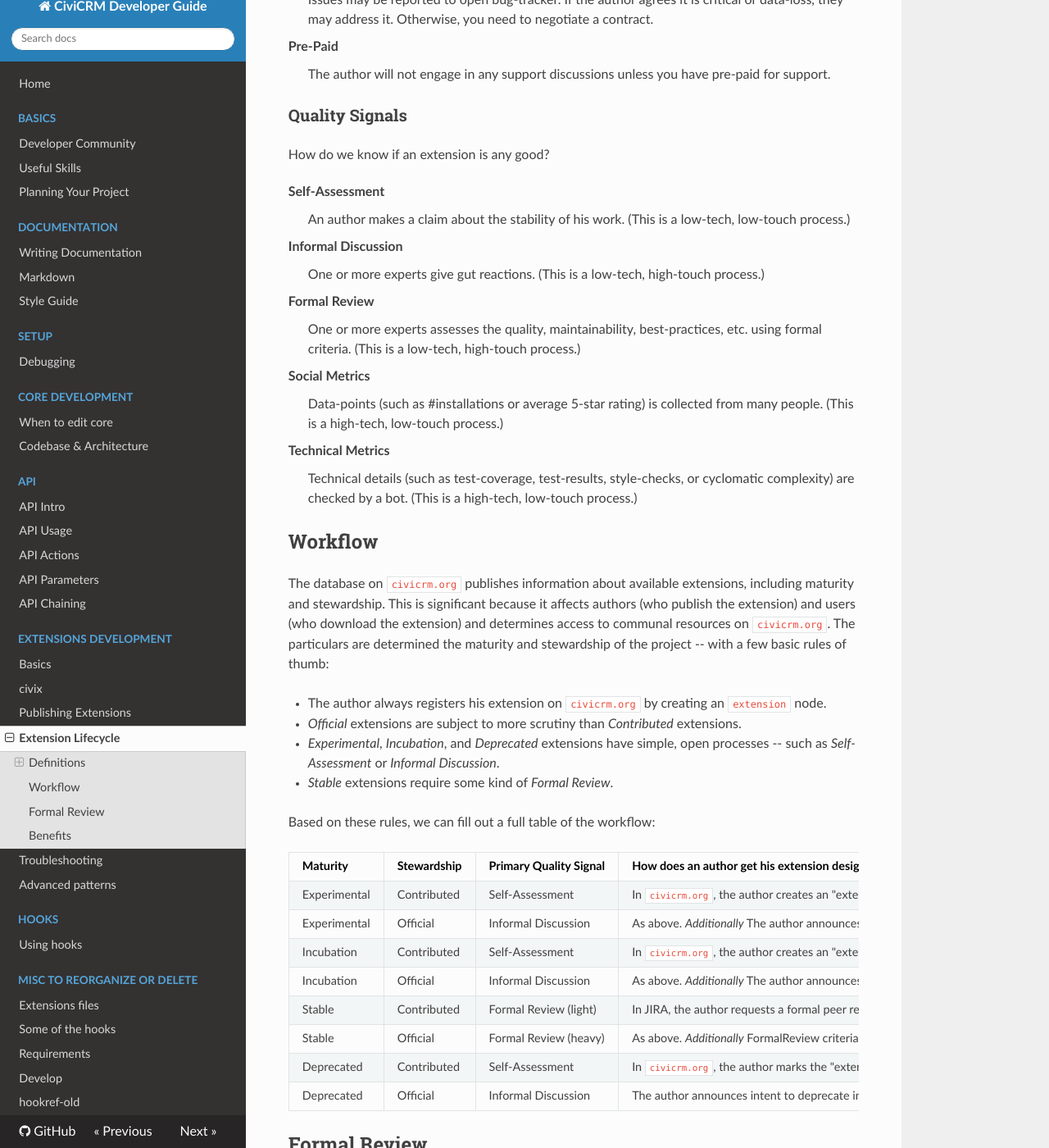
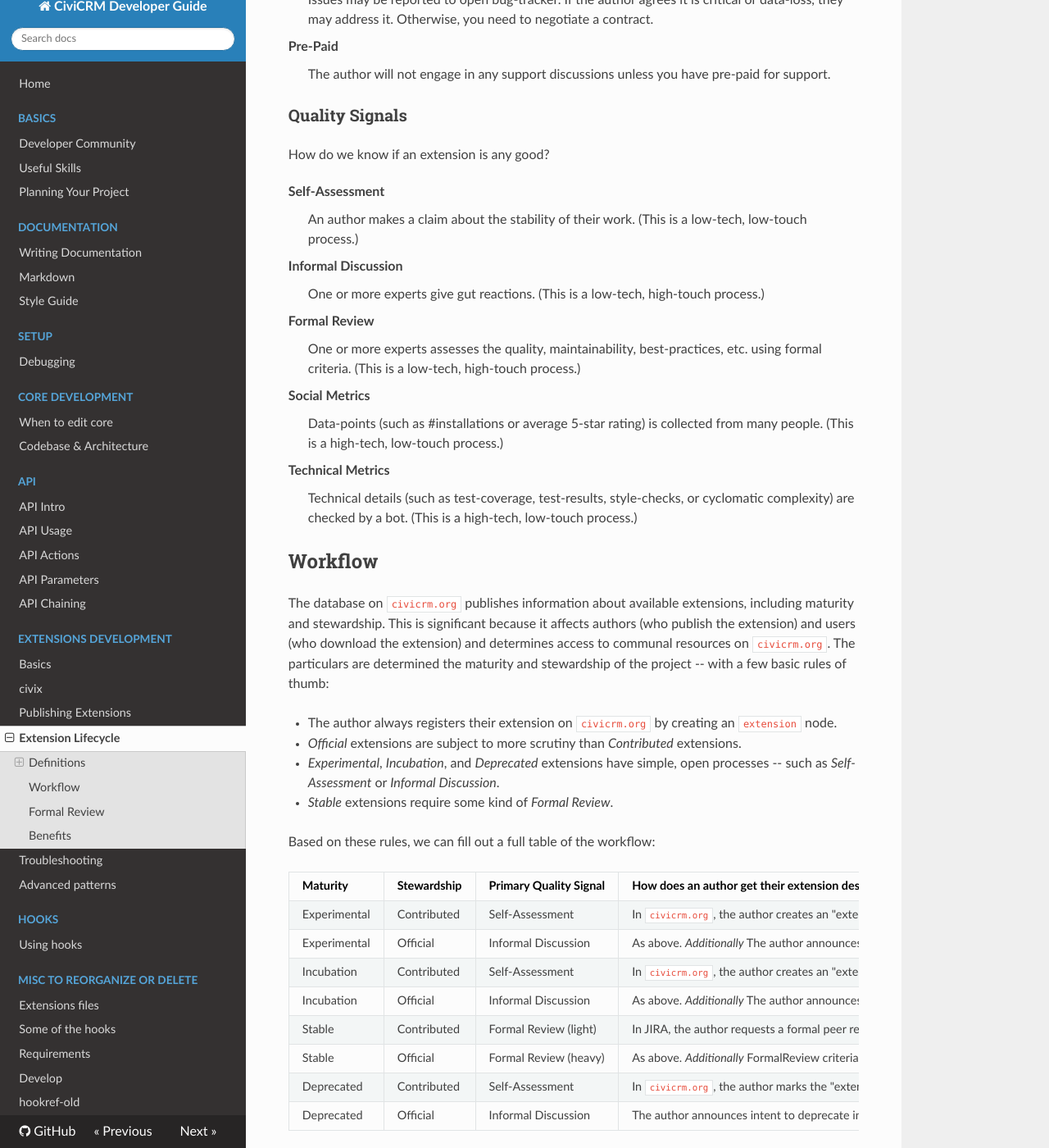
Before and after one commit to civicrm/civicrm-dev-docs, an MkDocs documentation site: the page built from docs/extend-stages.md, in a window 1280 px wide and 1400 px high, scrolled down 1785 px. Shown: the whole window at 82% size. Built offline with MkDocs 1.6.1, drawn with Linux system fonts in a browser that asks for light colours; nearby versions of some CDN libraries; old or Windows-style settings are respelled for this version of MkDocs.

Commit message:
lifecycle - using gender-neutral pronouns

```diff
--- a/docs/extend-stages.md
+++ b/docs/extend-stages.md
@@ -90,7 +90,7 @@
 How do we know if an extension is any good?
 
 Self-Assessment
-:   An author makes a claim about the stability of his
+:   An author makes a claim about the stability of their
     work. (This is a low-tech, low-touch process.)
 
 Informal Discussion
@@ -121,7 +121,7 @@
 determined the maturity and stewardship of the project -- with a few basic
 rules of thumb:
 
--   The author always registers his extension on `civicrm.org` by creating an
+-   The author always registers their extension on `civicrm.org` by creating an
     `extension` node.
 -   *Official* extensions are subject to more scrutiny than *Contributed*
     extensions.
@@ -132,7 +132,7 @@
 Based on these rules, we can fill out a full table of the workflow:
 
 
-| Maturity	| Stewardship	| Primary Quality Signal	| How does an author get his extension designated as X?	| How does a user download an extension with X designation? |
+| Maturity	| Stewardship	| Primary Quality Signal	| How does an author get their extension designated as X?	| How does a user download an extension with X designation? |
 | ------------- | ------------- | ----------------------------- | ----------------------------------------------------- | --------------------------------------------------------- |
 | Experimental	| Contributed	| Self-Assessment	| In `civicrm.org`, the author creates an "extension" node and flags it as "Experimental".	| Locate the extension on the website. View a block which says, "Install Instructions", which includes drush/wp-cli commands.
 | Experimental	| Official	| Informal Discussion	| As above. *Additionally* The author announces to a high-visibility medium (such as blog or mailing-list). If discussion is persuasive, a senior member of core team flags the project as official.	| Locate the extension on the website. View a block which says, "Install Instructions", which includes drush/wp-cli commands.
```
